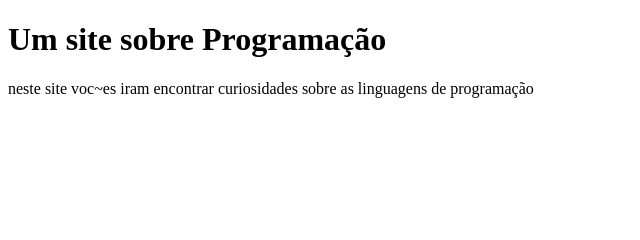
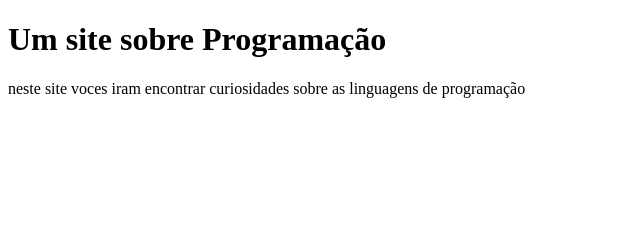
Before and after one commit to droneblack01-source/htmal, a plain HTML site: page index.html in a window 1280 px wide. Shown: the top 240 px of the page, 0-640 px from the left. Drawn offline with Linux system fonts and the light colour scheme.

Commit message:
Add files via upload

```diff
--- a/index.html
+++ b/index.html
@@ -7,7 +7,7 @@
 </head>
 <body>
     <h1> Um site sobre Programação </h1>
-    <p> neste site voc~es iram encontrar curiosidades sobre as linguagens de programação</p>
+    <p> neste site voces iram encontrar curiosidades sobre as linguagens de programação</p>
     <img src = "Python-Emblem.png" alt ="Logo da linguagens de programação">
     <ul>
         <li> Python</li>
```
